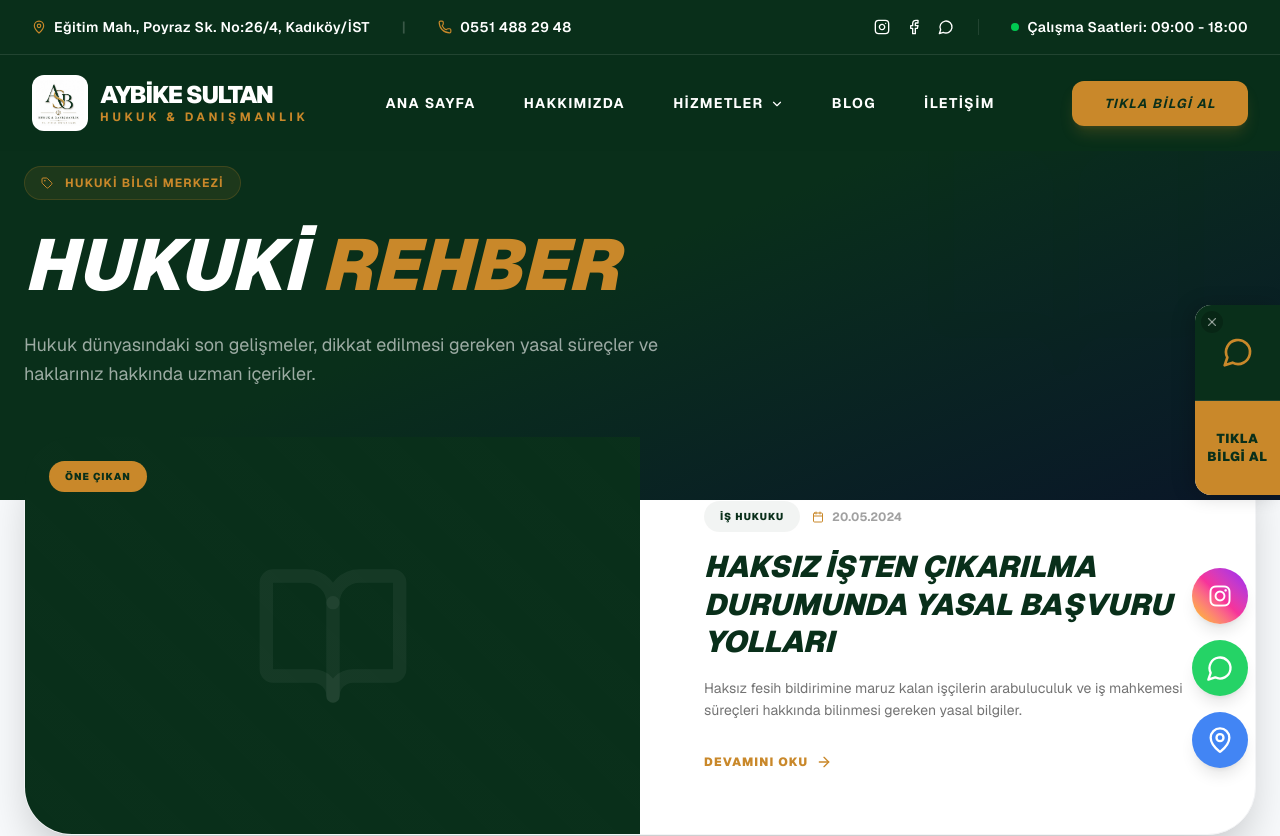
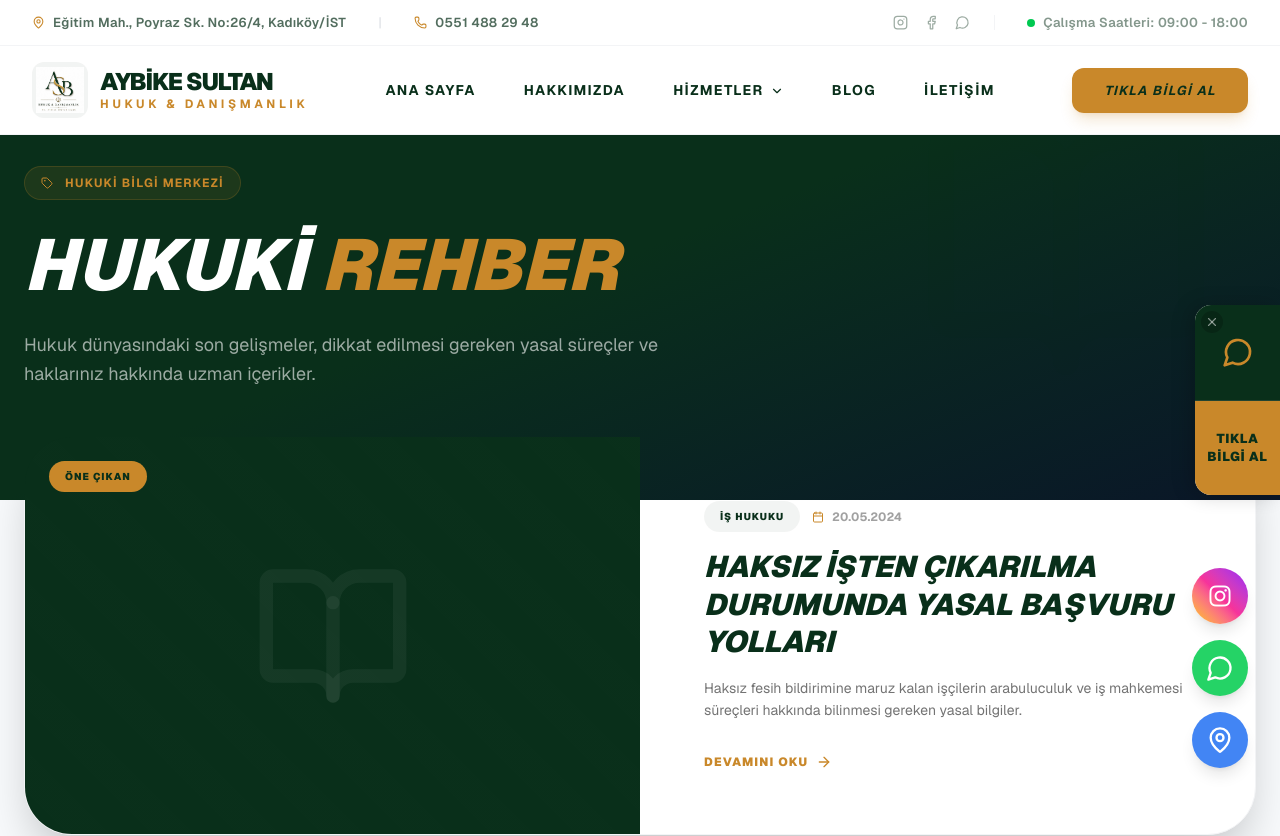
Before and after one commit to webtasarimdigital/avukataybike, a Next.js app: page /blog in a window 1280 px wide. Shown: the top 836 px of the page. Built offline with nearby package versions, Linux system fonts and the light colour scheme.

Commit message:
Rebuild Header in Megagöz style with dark green theme

```diff
--- a/src/app/page.tsx
+++ b/src/app/page.tsx
@@ -42,13 +42,6 @@ const TeraziSVG = ({ className }: { className?: string }) => (
     <path d="M78 73 Q93 89 108 73" stroke="currentColor" strokeWidth="3" fill="currentColor" fillOpacity="0.13" strokeLinecap="round"/>
   </svg>
 );
-
-const slides = [
-  { label: "Hukuki Çözüm Ortağınız", heading: ["Adalet İçin", "Güvenilir", "Hukuki Destek."] },
-  { label: "Aile Hukukunda Temsil", heading: ["Aile Uyuşmazlıklarında", "Yanınızda", "Güvenilir Destek."] },
-  { label: "İş Hukukunda Danışmanlık", heading: ["İşçi ve İşveren", "Haklarında", "Hukuki Rehberlik."] },
-  { label: "Gayrimenkul Hukuku", heading: ["Taşınmaz", "Uyuşmazlıklarında", "Güvenilir Temsil."] },
-];
 
 const faqs = [
   { q: "İlk görüşme ücretli mi?", a: "Hukuki danışmanlık hizmetlerimiz kapsamındaki görüşme ücret bilgileri için lütfen iletişime geçiniz." },
--- a/src/components/Header.tsx
+++ b/src/components/Header.tsx
@@ -45,30 +45,29 @@ export default function Header() {
 
   return (
     <header className="w-full fixed top-0 left-0 right-0 z-50 flex flex-col font-sans">
-      {/* Top Green Bar - Megagöz style (Disappears on scroll) */}
+      {/* Top Bar — Beyaz */}
       <div
-        className={`bg-primary text-white text-[14px] font-semibold tracking-wide transition-all duration-300 origin-top ${
-          isScrolled ? "h-0 opacity-0 overflow-hidden" : "hidden lg:flex h-[55px] opacity-100 border-b border-white/10"
+        className={`bg-white border-b border-gray-100 text-[13px] font-semibold tracking-wide transition-all duration-300 origin-top ${
+          isScrolled ? "h-0 opacity-0 overflow-hidden" : "hidden lg:flex h-[46px] opacity-100"
         }`}
       >
         <div className="w-full max-w-[1400px] mx-auto flex items-center justify-between h-full px-8">
           <div className="flex items-center gap-8">
-            <a href="https://maps.google.com" target="_blank" className="hover:text-accent transition-colors flex items-center gap-2">
-              <MapPin size={14} className="text-accent" /> Eğitim Mah., Poyraz Sk. No:26/4, Kadıköy/İST
+            <a href="https://maps.google.com" target="_blank" className="text-primary/70 hover:text-accent transition-colors flex items-center gap-2">
+              <MapPin size={13} className="text-accent" /> Eğitim Mah., Poyraz Sk. No:26/4, Kadıköy/İST
             </a>
-            <span className="text-white/20">|</span>
-            <a href="tel:05514882948" className="hover:text-accent transition-colors flex items-center gap-2">
-              <Phone size={14} className="text-accent" /> 0551 488 29 48
+            <span className="text-gray-200">|</span>
+            <a href="tel:05514882948" className="text-primary/70 hover:text-accent transition-colors flex items-center gap-2">
+              <Phone size={13} className="text-accent" /> 0551 488 29 48
             </a>
           </div>
-
           <div className="flex items-center gap-6">
-            <div className="flex items-center gap-4 border-r border-white/10 pr-6 mr-2">
-              <a href="#" className="hover:text-accent transition-colors"><Instagram size={16} /></a>
-              <a href="#" className="hover:text-accent transition-colors"><Facebook size={16} /></a>
-              <a href="#" className="hover:text-accent transition-colors"><MessageCircle size={16} /></a>
+            <div className="flex items-center gap-4 border-r border-gray-100 pr-6 mr-2 text-primary/40">
+              <a href="#" className="hover:text-accent transition-colors"><Instagram size={15} /></a>
+              <a href="#" className="hover:text-accent transition-colors"><Facebook size={15} /></a>
+              <a href="#" className="hover:text-accent transition-colors"><MessageCircle size={15} /></a>
             </div>
-            <div className="flex items-center gap-2">
+            <div className="flex items-center gap-2 text-primary/50">
               <span className="w-2 h-2 bg-green-500 rounded-full animate-pulse"></span>
               Çalışma Saatleri: 09:00 - 18:00
             </div>
@@ -76,16 +75,16 @@ export default function Header() {
         </div>
       </div>
 
-      {/* Main Nav Bar - Megagöz style */}
-      <div className={`transition-all duration-300 ${isScrolled ? "shadow-xl py-3 lg:py-3 bg-primary" : "py-3 lg:py-5 bg-primary/95 backdrop-blur-md"}`}>
+      {/* Main Nav Bar — Beyaz */}
+      <div className={`transition-all duration-300 bg-white border-b border-gray-100 ${isScrolled ? "shadow-lg py-3" : "py-3 lg:py-4"}`}>
         <div className="w-full max-w-[1400px] mx-auto flex items-center justify-between px-8">
           {/* Logo */}
           <Link href="/" className="flex items-center gap-3 shrink-0">
-            <div className="relative w-12 h-12 md:w-14 md:h-14 overflow-hidden rounded-xl bg-white p-1">
+            <div className="relative w-12 h-12 md:w-14 md:h-14 overflow-hidden rounded-xl bg-primary/5 p-1">
               <img src="/logo.png" alt="Logo" className="w-full h-full object-contain" />
             </div>
             <div className="flex flex-col">
-              <span className="text-white font-black text-xl md:text-2xl leading-none tracking-tighter">AYBİKE SULTAN</span>
+              <span className="text-primary font-black text-xl md:text-2xl leading-none tracking-tighter">AYBİKE SULTAN</span>
               <span className="text-accent font-bold text-[10px] md:text-[12px] tracking-[0.3em] mt-1 leading-none uppercase">Hukuk & Danışmanlık</span>
             </div>
           </Link>
@@ -101,7 +100,7 @@ export default function Header() {
                     onMouseEnter={() => setServicesHovered(true)}
                     onMouseLeave={() => setServicesHovered(false)}
                   >
-                    <button className="text-[14px] font-bold text-white hover:text-accent transition-colors whitespace-nowrap tracking-widest flex items-center gap-1.5 py-4">
+                    <button className="text-[14px] font-bold text-primary hover:text-accent transition-colors whitespace-nowrap tracking-widest flex items-center gap-1.5 py-4">
                       {link.name} <ChevronDown size={14} className={`mt-0.5 transition-transform duration-300 ${servicesHovered ? "rotate-180 text-accent" : ""}`} />
                     </button>
 
@@ -136,7 +135,7 @@ export default function Header() {
                 <Link
                   key={link.name}
                   href={link.href}
-                  className="text-[14px] font-bold text-white hover:text-accent transition-colors whitespace-nowrap tracking-widest py-4 uppercase"
+                  className="text-[14px] font-bold text-primary hover:text-accent transition-colors whitespace-nowrap tracking-widest py-4 uppercase"
                 >
                   {link.name}
                 </Link>
@@ -154,7 +153,7 @@ export default function Header() {
           {/* Mobile Menu Toggle */}
           <div className="lg:hidden">
              <button
-               className="text-white p-1"
+               className="text-primary p-1"
                onClick={() => setMobileMenuOpen(!mobileMenuOpen)}
              >
                {mobileMenuOpen ? <X size={32} /> : <Menu size={32} />}
```
